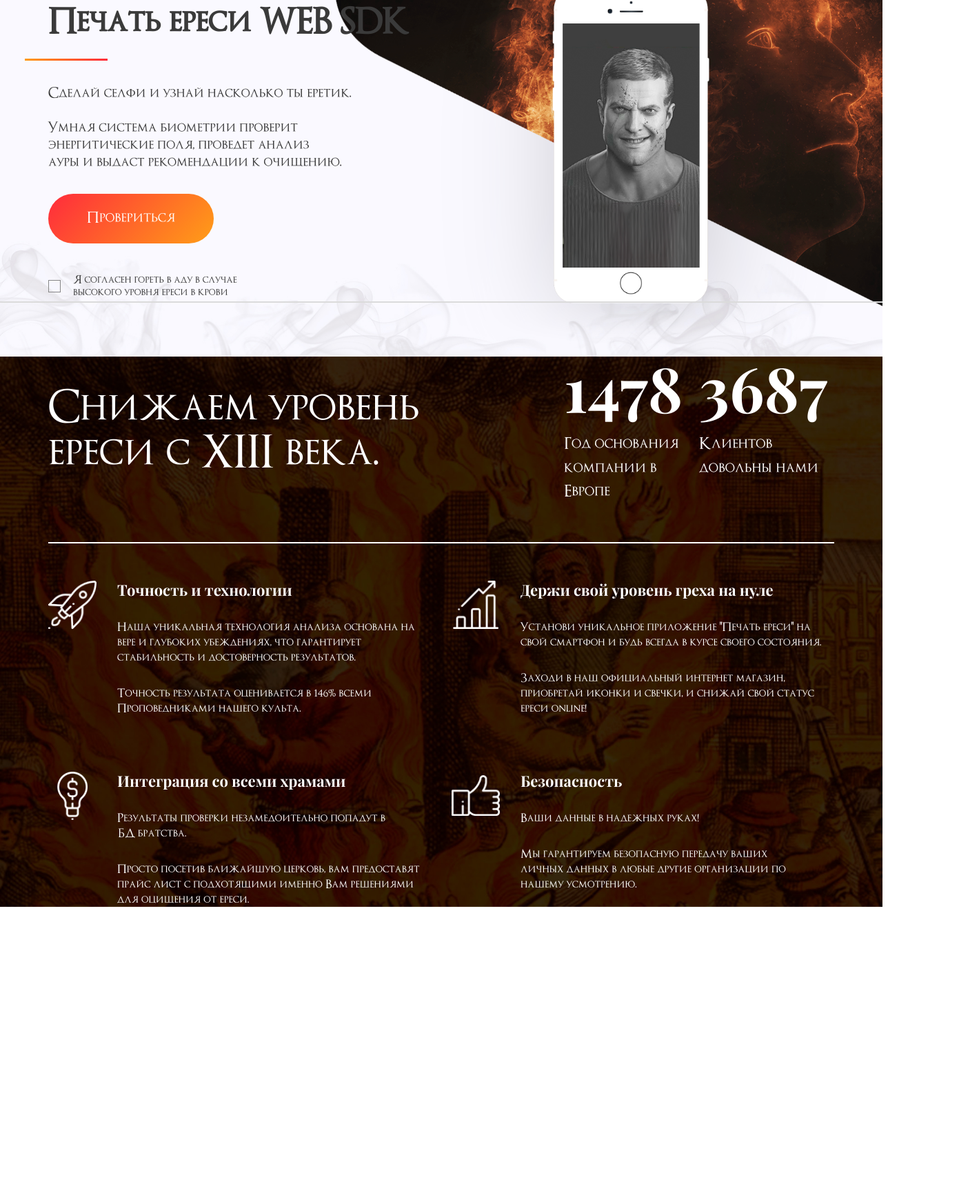
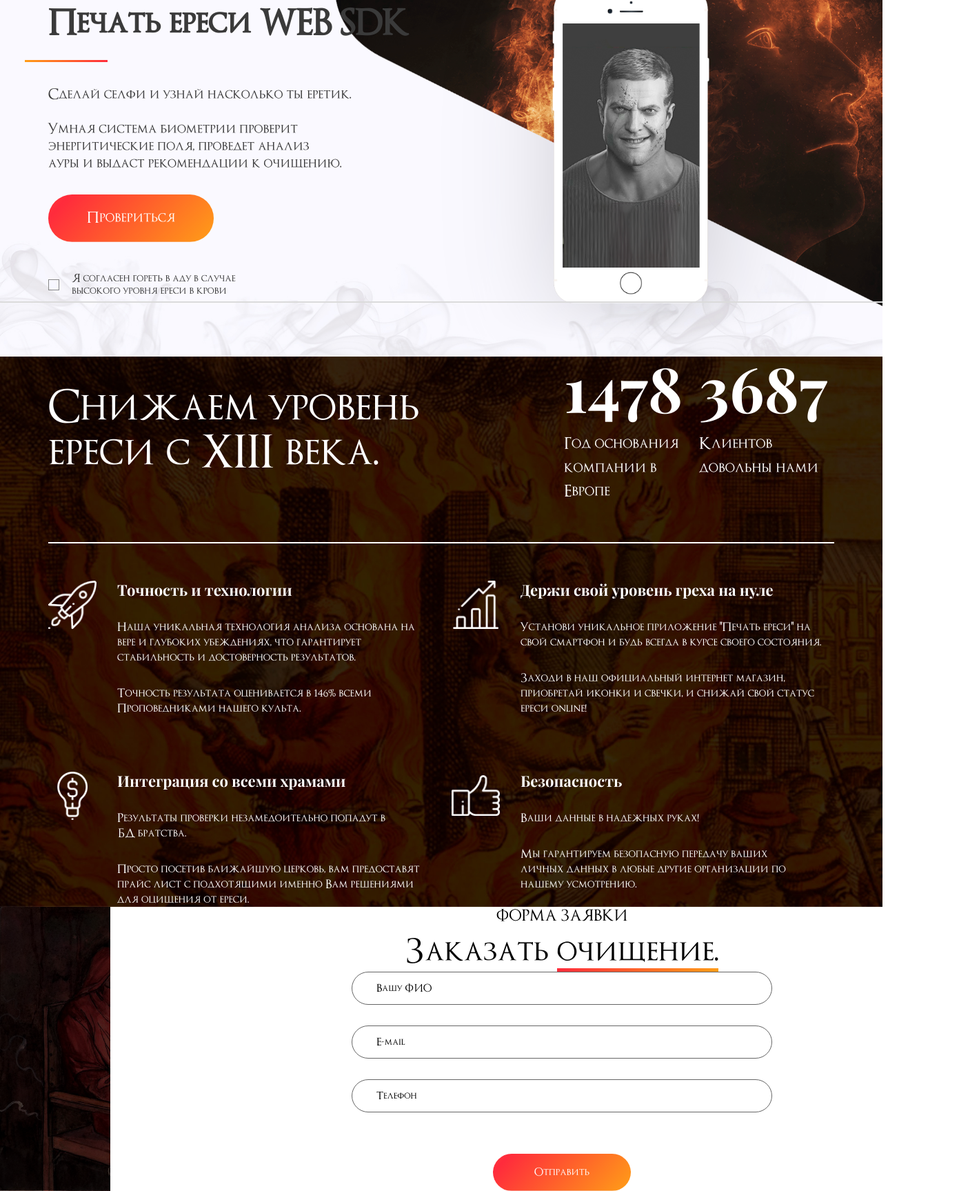
Before and after one commit to zdrnrt/system_security, a website built with Vite: page index.html in a window 1280 px wide. Shown: the part 81-1808 px from the top of the page at 69% size, 1420 px wide, since content can reach past the window. Before the commit the page ends 1396 px from the top, so only its background shows below. Built offline with nearby package versions, Linux system fonts and the light colour scheme.

Commit message:
Правки структуры стилей, настройка доступности для форм, верстка страницы для десктопа

```diff
--- a/index.html
+++ b/index.html
@@ -15,7 +15,7 @@
       </a>
     </header>
     <main>
-      <section class="one container">
+      <section class="one">
           <div class="one__content one-content">
             <h1 class="h1 one-content__title">Печать ереси WEB SDK </h1>
             <p class="one-content__text">Сделай селфи и узнай насколько ты еретик.</p>
@@ -23,7 +23,7 @@
             <form action="#" class="one-content__check-form check-form form">
               <button class="btn check-form__submit" type="submit">Провериться</button>
               <label class="check-form__checkbox checkbox">
-                <input type="checkbox" name="agreement" class="checkbox__input">
+                <input type="checkbox" name="agreement" class="checkbox__input" required="true">
                 <span class="checkbox__status"></span>
                 <span class="checkbox__text"> Я согласен гореть в аду в случае высокого уровня ереси в крови </span>
               </label>
@@ -35,7 +35,7 @@
             </div>
           </div>
       </section>
-      <section class="two container">
+      <section class="two">
         <header class="two__header two-header">
           <h2 class="h2 two-header__title">Снижаем уровень <br>ереси с XIII века.</h2>
           <div class="two-header__number two-number">
@@ -96,24 +96,29 @@
           </div>
         </div>
       </section>
-      <section class="three container" style="display: none;">
+      <section class="three">
         <div class="three__content">
-          <p class="three__subtitle"></p>
+          <div class="three__container">
+            <p class="three__subtitle">форма заявки</p>
             <h2 class="h2 three__title">
-            <span class="three__title--border"></span>
+              Заказать <span class="three__title--border">очищение.</span>
             </h2>
-          <form class="form">
+            <form class="three__form form callback-form">
               <label class="form-item form-item--name">
-              <input type="text" name="name" placeholder="Вашу ФИО">
+                <input class="form-item__input" type="text" name="name" placeholder="Вашу ФИО">
+                <span class="form-item__error form-item__error--hidden">error</span>
               </label>
               <label class="form-item form-item--email">
-              <input type="text" name="email" placeholder="E-mail">
+                <input class="form-item__input" type="text" name="email" placeholder="E-mail">
+                <span class="form-item__error form-item__error--hidden">error</span>
               </label>
               <label class="form-item form-item--phone">
-              <input type="text" name="phone" placeholder="Телефон">
+                <input class="form-item__input" type="text" name="phone" placeholder="Телефон">
+                <span class="form-item__error form-item__error--hidden">error</span>
               </label>
-            <button class="btn form__submit">Отправить</button>
+              <button class="btn callback-form__submit" type="submit">Отправить</button>
             </form>
+          </div>
         </div>
       </section>
     </main>
--- /dev/null
+++ b/src/styles/base.scss
@@ -0,0 +1,29 @@
+body{
+  font-family: $optimus;
+  font-size: 16px;
+  color: $cl-gray;
+}
+*{
+  margin: 0;
+  box-sizing: border-box;
+  outline-color: $cl-input-focus;
+}
+img{
+  width: 100%;
+}
+.container{
+  padding-left: 20px;
+  padding-right: 20px;
+  @media screen and (min-width: 768px) {
+    padding-left: $sm-padding;
+    padding-right: $sm-padding;
+  }
+  @media screen and (min-width: 1024px) {
+    padding-left: $md-padding;
+    padding-right: $md-padding;
+  }
+  @media screen and (min-width: 1200px) {
+    padding-left: $lg-padding;
+    padding-right: $lg-padding;
+  }
+}
--- a/src/styles/form.scss
+++ b/src/styles/form.scss
@@ -1,4 +1,5 @@
-.form{}
+.form{
+}
 .checkbox{
   position: relative;
   display: flex;
@@ -9,12 +10,15 @@
   cursor: pointer;
   &__input{
     position: absolute;
-    top: -9999px;
-    left: -9999px;
-    visibility: hidden;
+    top: 0;
+    left: 0;
+    opacity: 0;
     &:checked + .checkbox__status{
       background-color: rgb(255, 43, 60);
       border-color: rgb(255, 43, 60);
+    }
+    &:focus + .checkbox__status{
+      outline: 2px solid $cl-input-focus;
     }
   }
   &__status{
@@ -27,3 +31,71 @@
     max-width: 300px;
   }
 }
+
+.form-item{
+  display: block;
+  position: relative;
+  &--error{
+    .form-item__input{
+      border-color: $cl-input-error;
+    }
+    .form-item__error{
+      display: block;
+    }
+  }
+  & + &{
+    margin-top: 30px;
+  }
+  &__input{
+    display: block;
+    width: 100%;
+    padding: 14px 35px;
+    padding-right: 65px;
+    border-radius: 25px;
+    border: 1px solid $cl-input-border;
+    // width: 608px;
+    // height: 48px;
+    color: $cl-black;
+    font-size: 15px;
+    line-height: 1.2;
+    transition: $transition;
+    &::placeholder{
+      color: $cl-black;
+    }
+    &:focus{
+      border-color: transparent;
+      outline: 2px solid $cl-input-focus;
+    }
+  }
+  &__error{
+    display: none;
+    position: absolute;
+    padding-left: 35px;
+    color: $cl-input-error;
+  }
+}
+
+.btn{
+  padding: 21px;
+  font-size: 22px;
+  color: $cl-white;
+  line-height: 1.2;
+  text-align: center;
+  border: none;
+  border-radius: 40px;
+  transition: $transition;
+  cursor: pointer;
+  // background-image: linear-gradient( -47deg, $cl-orange 0%, $cl-red 100%);
+  background-image: linear-gradient(-47deg, #ff9e17 0%, #ff2b3c 50%, #ff9e17 100%);
+  background-size: 200%;
+  background-position: right center;
+  &:hover{
+    background-position: left center;
+  }
+  &:active{
+    opacity: 0.7;
+  }
+  &:focus{
+    outline: 2px solid $cl-input-focus;
+  }
+}
--- a/src/styles/header.scss
+++ b/src/styles/header.scss
@@ -8,6 +8,9 @@
   @extend .container;
   padding-top: 40px;
   padding-bottom: 40px;
+  &__logo{
+    width: fit-content;
+  }
 }
 
 .logo{
--- a/src/styles/one.scss
+++ b/src/styles/one.scss
@@ -4,6 +4,7 @@
   flex-flow: row nowrap;
   align-items: center;
   justify-content: center;
+  @extend .container;
   background-image: url('../assets//img/one-bg-head.png'), url('../assets/img/one-bg.jpg');
   background-size: 62%, cover;
   background-position: top right, bottom center;
@@ -69,7 +70,7 @@
     width: 240px;
   }
   &__checkbox{
-    padding-top: 44px;
+    margin-top: 44px;
   }
 }
 .one-preview{
--- a/src/styles/style.scss
+++ b/src/styles/style.scss
@@ -1,63 +1,8 @@
 @import 'vars';
+@import 'base';
+@import 'titles';
 @import 'form';
 @import 'header';
 @import 'one';
 @import 'two';
-body{
-  font-family: $optimus;
-  font-size: 16px;
-  color: $cl-gray;
-}
-img{
-  width: 100%;
-}
-.container{
-  padding-left: 20px;
-  padding-right: 20px;
-  @media screen and (min-width: 768px) {
-
-  }
-  @media screen and (min-width: 1024px) {
-  }
-  @media screen and (min-width: 1200px) {
-    padding-left: calc(( 100vw - 1140px) / 2);
-    padding-right: calc(( 100vw - 1140px) / 2);
-  }
-}
-
-.h1 {
-  margin: 0;
-  font-size: 50px;
-  line-height: 1.2;
-  text-align: left;
-}
-.h2{
-  margin: 0;
-  font-size: 65px;
-  line-height: 1;
-  font-weight: 400;
-}
-.h3{
-  margin: 0;
-  font-family: $playfair;
-  font-size: 22px;
-  font-weight: bold;
-  line-height: 1.2;
-}
-.btn{
-  padding: 21px;
-  height: 72px;
-  font-size: 22px;
-  color: $cl-white;
-  line-height: 1.2;
-  text-align: center;
-  border: none;
-  border-radius: 40px;
-  background-image: linear-gradient( -47deg, rgb(255,158,23) 0%, rgb(255,43,60) 100%);
-  transition: $transition;
-  cursor: pointer;
-  &:hover{
-    // background-image: linear-gradient( -47deg, rgb(255,43,60) 0%, rgb(255,158,23) 100%);
-
-  }
-}
+@import 'three';
--- /dev/null
+++ b/src/styles/three.scss
@@ -0,0 +1,67 @@
+.three{
+  background-image: linear-gradient(0deg, rgba(0, 0, 0, 0.7), rgba(0, 0, 0, 0.7)),  url('../assets/img/three-bg.jpg');
+  background-position: center center, left center;
+  background-size: cover, auto 100%;
+  background-repeat: no-repeat;
+  @media screen and (min-width: 1024px) {
+    padding-left: $md-padding;
+  }
+  @media screen and (min-width: 1400px) {
+    padding-left: calc( $lg-padding + 90px );
+    background-position: center center, -9% center;
+  }
+  &__content{
+    background-color: $cl-white;
+    @media screen and (min-width: 1024px) {
+      padding-right: $md-padding;
+    }
+    @media screen and (min-width: 1200px) {}
+    @media screen and (min-width: 1400px) {
+      padding-top: 130px;
+      padding-bottom: 130px;
+      padding-right: $lg-padding;
+    }
+  }
+  &__container{
+    margin-left: auto;
+    max-width: 610px;
+  }
+  &__subtitle{
+    margin-bottom: 10px;
+    color: $cl-black;
+      font-size: 22px;
+      text-transform: uppercase;
+      line-height: 1.2;
+      text-align: center;
+  }
+  &__title{
+    color: $cl-black;
+      font-size: 48px;
+      line-height: 1.2;
+      text-align: center;
+    @media screen and (min-width: 1400px) {
+      margin-bottom: 70px;
+    }
+      &--border{
+        position: relative;
+        &::after{
+          content: '';
+          position: absolute;
+          left: 0;
+          bottom: -5px;
+          width: 100%;
+          height: 7px;
+          background-image: linear-gradient( -47deg, rgb(255,158,23) 0%, rgb(255,43,60) 100%);
+        }
+      }
+  }
+}
+
+.callback-form{
+  &__submit{
+    display: block;
+    margin: 60px auto 0;
+    font-size: 16px;
+    padding: 17px 60px;
+  }
+}
--- /dev/null
+++ b/src/styles/titles.scss
@@ -0,0 +1,20 @@
+
+.h1 {
+  margin: 0;
+  font-size: 50px;
+  line-height: 1.2;
+  text-align: left;
+}
+.h2{
+  margin: 0;
+  font-size: 65px;
+  line-height: 1;
+  font-weight: 400;
+}
+.h3{
+  margin: 0;
+  font-family: $playfair;
+  font-size: 22px;
+  font-weight: bold;
+  line-height: 1.2;
+}
--- a/src/styles/two.scss
+++ b/src/styles/two.scss
@@ -1,4 +1,5 @@
 .two{
+  @extend .container;
   background-image: url('../assets/img/two-bg.jpg');
   background-position: center center;
   background-size: cover;
--- a/src/styles/vars.scss
+++ b/src/styles/vars.scss
@@ -7,8 +7,21 @@ $cl-gray: #3a3a3a;
 $cl-black: #000000;
 $cl-white: #fff;
 $cl-border: #878787;
+$cl-input-border: #666666;
+$cl-input-error: #ff2b3c;
+$cl-input-focus: #ff9e17;
 $cl-one-border: #dbdbdb;
+$cl-red: #ff2b3c;
+$cl-orange: #ff9e17;
 
 // custom
+$transition: 0.1s ease-in;
 
-$transition: 0.3s;
+// contianer
+$sm: 690px;
+$md: 960px;
+$lg: 1140px;
+
+$sm-padding: calc(( 100vw - $sm) / 2);
+$md-padding: calc(( 100vw - $md) / 2);
+$lg-padding: calc(( 100vw - $lg) / 2);
```
Also changed, not shown: src/assets/img/three-bg.jpg (added). Lines whose indentation alone changed are shown as unchanged.
